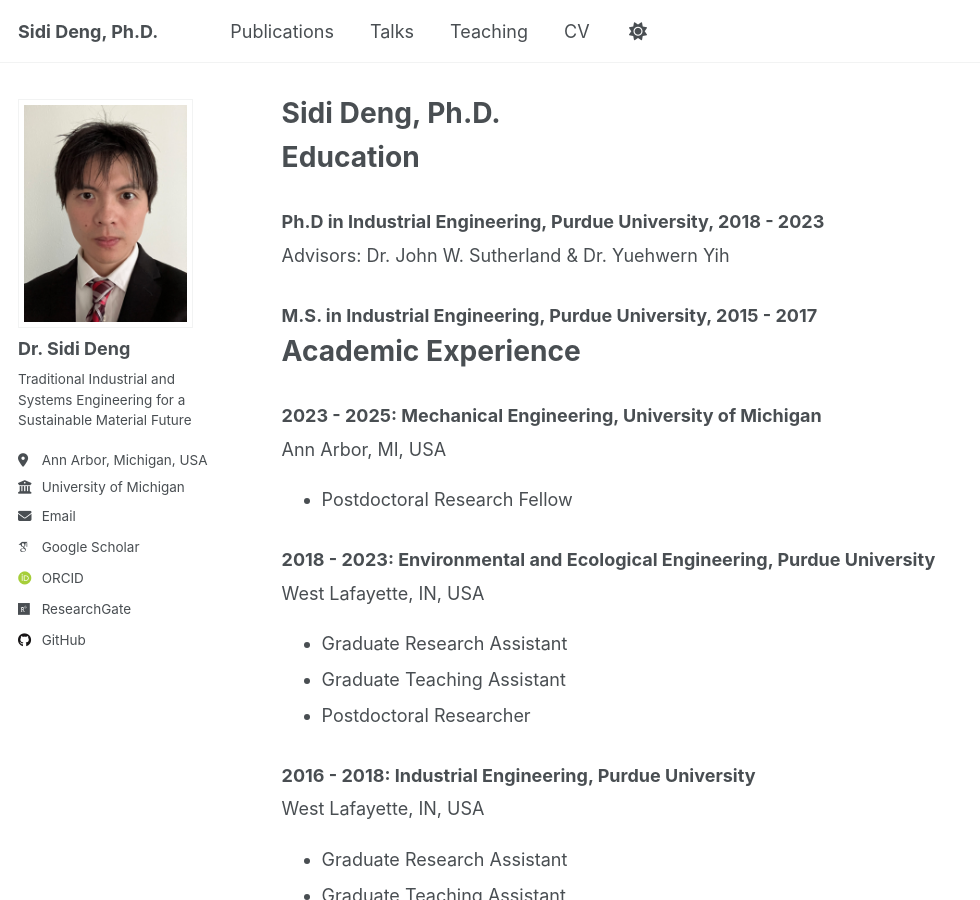
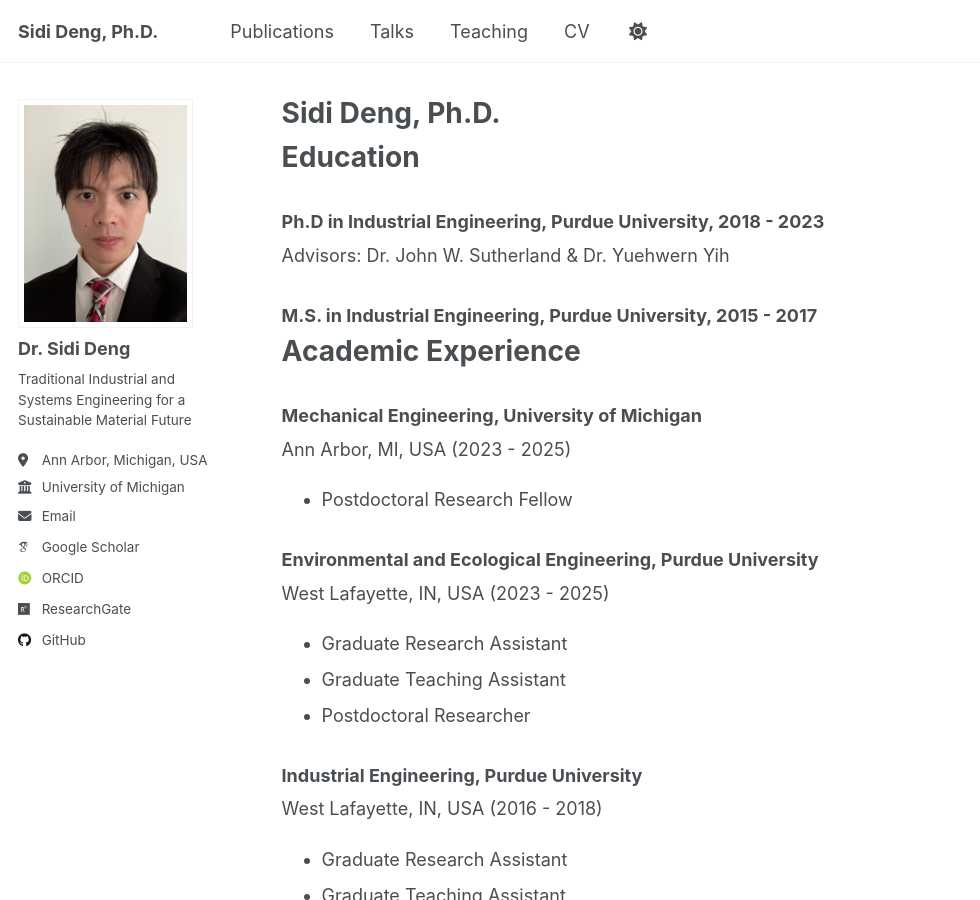
Before and after one commit to SIDIDENG/academia, a Jekyll site: the page built from _pages/about.md, in a window 1280 px wide and 900 px high. Shown: the whole window, without its empty margins (0-980 px from the left). Built offline with Jekyll 4.4.1, drawn with Linux system fonts in a browser that asks for light colours; some web fonts are replaced.

Commit message:
Update about.md

```diff
--- a/_pages/about.md
+++ b/_pages/about.md
@@ -16,22 +16,22 @@ Advisors: Dr. John W. Sutherland & Dr. Yuehwern Yih
 
 Academic Experience
 ======
-### 2023 - 2025: Mechanical Engineering, University of Michigan
-Ann Arbor, MI, USA
+### Mechanical Engineering, University of Michigan
+Ann Arbor, MI, USA (2023 - 2025)
 * Postdoctoral Research Fellow
 
 [Duties includes: Updates and improvements to template]: #
 
 [Supervisor: The Users]: #
 
-### 2018 - 2023: Environmental and Ecological Engineering, Purdue University
-West Lafayette, IN, USA
+### Environmental and Ecological Engineering, Purdue University
+West Lafayette, IN, USA (2023 - 2025)
 * Graduate Research Assistant
 * Graduate Teaching Assistant
 * Postdoctoral Researcher
 
-### 2016 - 2018: Industrial Engineering, Purdue University
-West Lafayette, IN, USA
+### Industrial Engineering, Purdue University
+West Lafayette, IN, USA (2016 - 2018)
 * Graduate Research Assistant
 * Graduate Teaching Assistant
 
```
